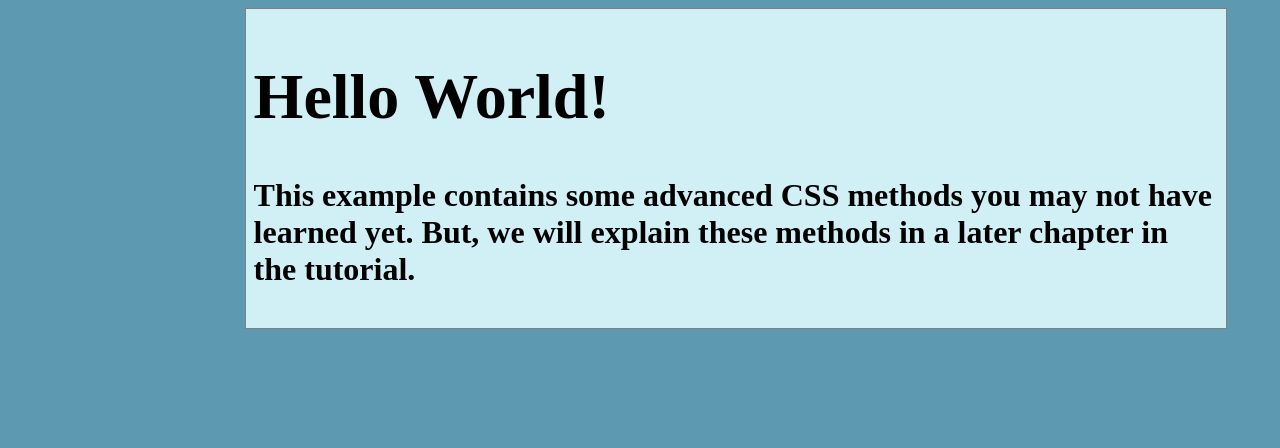
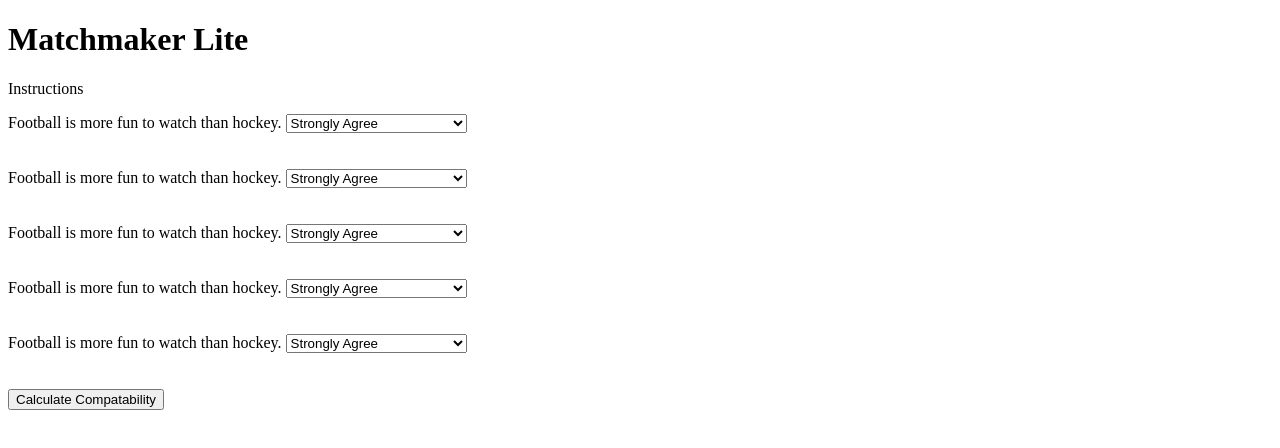
Before and after one commit to EricWortman/matchmaker, a plain HTML site: page index.html in a window 1280 px wide. Drawn offline with Linux system fonts and the light colour scheme.

Commit message:
First Update

```diff
--- a/index.html
+++ b/index.html
@@ -1,29 +1,89 @@
-<h1><!DOCTYPE html>
-    <html>
-    <head>
-    <style>
-    body {
-      margin-left: 200px;
-      background: #5d9ab2 url("img_tree.png") no-repeat top left;
-    }
+<!DOCTYPE html>
+<html lang="en">
+<head>
+    <meta charset="UTF-8">
+    <title>Matchmaker</title>
+</head>
 
-    .center_div {
-      border: 1px solid gray;
-      margin-left: auto;
-      margin-right: auto;
-      width: 90%;
-      background-color: #d0f0f6;
-      text-align: left;
-      padding: 8px;
-    }
-    </style>
-    </head>
-    <body>
+<!--
+  Author: Eric Wortman
+  Project: Matchmaker Lite
 
-    <div class="center_div">
-      <h1>Hello World!</h1>
-      <p>This example contains some advanced CSS methods you may not have learned yet. But, we will explain these methods in a later chapter in the tutorial.</p>
-    </div>
+  All Rights Reserved
+-->
 
-    </body>
-    </html>
+<body>
+  <h1>Matchmaker Lite</h1>
+  <p>Instructions</p>
+
+  <label for="q1">Football is more fun to watch than hockey.</label>
+  <select id="q1">
+    <option value="5">Strongly Agree</option>
+    <option value="4">Agree</option>
+    <option value="3">Neither agree nor disagree</option>
+    <option value="2">Disagree</option>
+    <option value="1">Strongly Disagree</option>
+</select>
+
+
+<br /><br /><br />
+<label for="q2">Football is more fun to watch than hockey.</label>
+<select id="q2">
+  <option value="5">Strongly Agree</option>
+  <option value="4">Agree</option>
+  <option value="3">Neither agree nor disagree</option>
+  <option value="2">Disagree</option>
+  <option value="1">Strongly Disagree</option>
+</select>
+
+
+<br /><br /><br />
+<label for="q3">Football is more fun to watch than hockey.</label>
+<select id="q3">
+  <option value="5">Strongly Agree</option>
+  <option value="4">Agree</option>
+  <option value="3">Neither agree nor disagree</option>
+  <option value="2">Disagree</option>
+  <option value="1">Strongly Disagree</option>
+</select>
+
+<br /><br /><br />
+<label for="q4">Football is more fun to watch than hockey.</label>
+<select id="q4">
+  <option value="5">Strongly Agree</option>
+  <option value="4">Agree</option>
+  <option value="3">Neither agree nor disagree</option>
+  <option value="2">Disagree</option>
+  <option value="1">Strongly Disagree</option>
+</select>
+
+  <br /><br /><br />
+  <label for="q5">Football is more fun to watch than hockey.</label>
+  <select id="q5">
+    <option value="5">Strongly Agree</option>
+    <option value="4">Agree</option>
+    <option value="3">Neither agree nor disagree</option>
+    <option value="2">Disagree</option>
+    <option value="1">Strongly Disagree</option>
+  </select>
+
+
+  <br /><br /><br />
+  <button onclick="calculateCompatability()">Calculate Compatability</button>
+  <p id="compatability"></p>
+
+<script>
+console.log("Starting Matchmaker Lite");
+
+function calculateCompatability(){
+  console.log("calculateCompatabilty()");
+
+  document.getElementById("compatability").innerHTML = "Your compatabilty is...";
+}
+
+
+
+</script>
+
+</body>
+</html>
```
